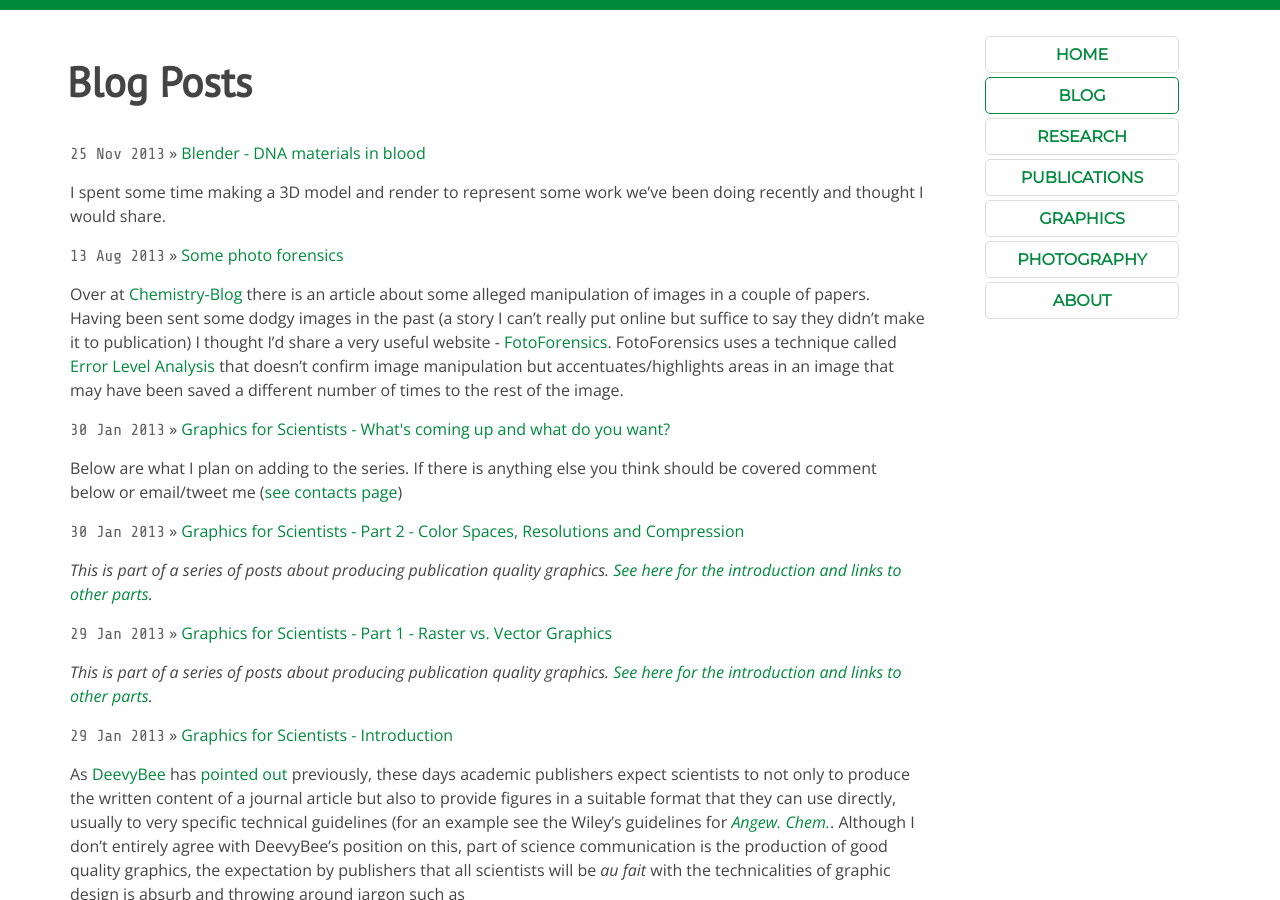
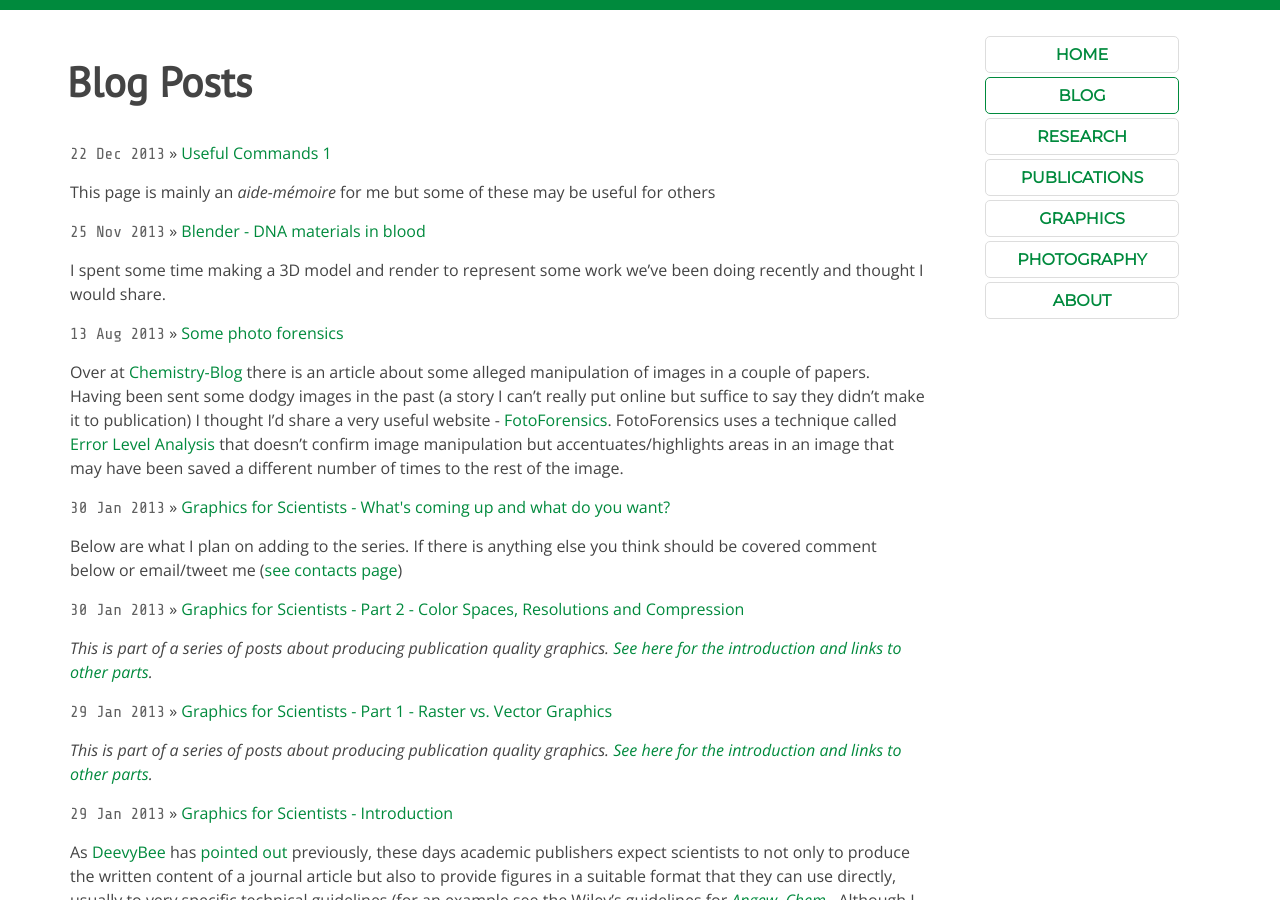
Before and after one commit to sebspain/sebspain.github.io, a Jekyll site: the page built from blog.html, in a window 1280 px wide and 900 px high. Built offline with Jekyll 4.4.1, drawn with Linux system fonts in a browser that asks for light colours; Markdown is read by kramdown in place of the engine named in the settings.

Commit message:
moved to a post

```diff
--- a/useful_commands.md
+++ b/_posts/2013-12-22-useful-commands-1.md
@@ -1,6 +1,12 @@
 ---
-layout: page
-title: Useful Commands
+layout: post
+title: Useful Commands 1
+comments: true
+author: Seb Spain
+published: true
+categories:
+- Coding
+- Useful Commands
 ---
 
 This page is mainly an *aide-mémoire* for me but some of these may be useful for others
```
